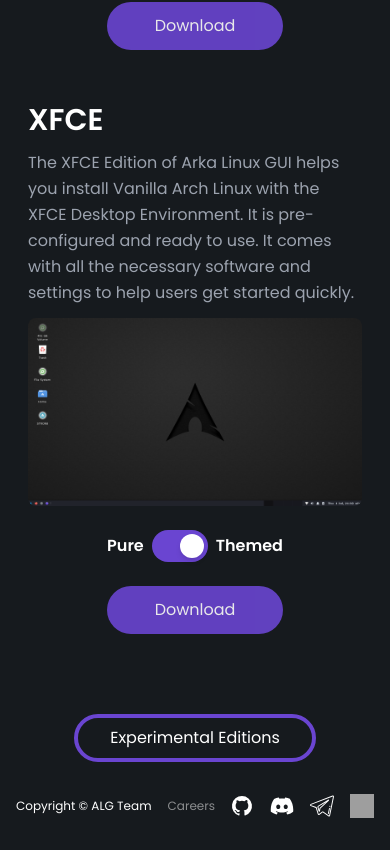
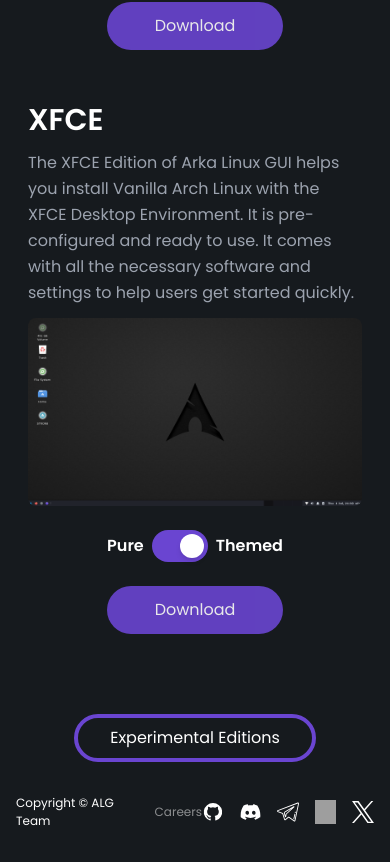
Before and after one commit to harshau007/alg-website, a Next.js app: page /downloads in a window 390 px wide. Shown: the part 2471-3333 px from the top of the page. Built offline with nearby package versions, Linux system fonts and the light colour scheme; grey boxes are pictures that could not be loaded.

Commit message:
Made some changes

```diff
--- a/app/Footer.js
+++ b/app/Footer.js
@@ -50,6 +50,15 @@
               alt="Instagram"
             />
           </a>
+          <a href="https://x.com/arkalinuxgui" target="_blank">
+            <Image
+              src="/X.svg"
+              width={24}
+              height={24}
+              className="w-6 h-6 md:w-7 md:h-7 lg:w-8 lg:h-8"
+              alt="X"
+            />
+          </a>
         </div>
       </div>
     </div>
--- a/app/careers/[jobId]/page.js
+++ b/app/careers/[jobId]/page.js
@@ -1,6 +1,6 @@
 "use client";
 import Link from "next/link";
-import { useEffect, useState } from "react";
+import { useEffect, useRef, useState } from "react";
 import { useSearchParams } from "next/navigation";
 import { getJobById } from "./JobData";
 import HeadCus from "./head";
@@ -11,6 +11,7 @@
   const searchParams = useSearchParams();
   const jobId = searchParams.get("jobId");
   const [job, setJob] = useState(null);
+  const applySectionRef = useRef(null);
 
   useEffect(() => {
     if (jobId) {
@@ -26,6 +27,10 @@
       </div>
     );
   }
+
+  const handleApplyClick = () => {
+    applySectionRef.current.scrollIntoView({ behavior: "smooth" });
+  };
 
   return (
     <>
@@ -48,12 +53,12 @@
                 </span>
               ))}
             </div>
-            <Link
-              href={`mailto:myemail@email.com`}
-              className="inline-block mt-4 py-3 bg-[#6a45d1] rounded-full px-14 hover:bg-[#7554d1] transition duration-300 text-white"
+            <button
+              onClick={handleApplyClick}
+              className="inline-block mt-4 px-12 py-3 bg-[#6a45d1] font-bold rounded-full hover:bg-[#7554d1] transition duration-300 text-white"
             >
               Apply
-            </Link>
+            </button>
           </div>
         </header>
         <main className="py-10 flex-1 w-full">
@@ -97,6 +102,7 @@
                 ))}
               </ul>
               <h2
+                ref={applySectionRef}
                 className="text-4xl font-bold text-white mb-4"
                 style={{ marginTop: "30px" }}
               >
@@ -108,7 +114,7 @@
                   href={`mailto:myemail@email.com`}
                   className="text-[#6a45d1] underline hover:text-[#7554d1] transition duration-300"
                 >
-                  myemail@email.com
+                  arkalinuxgui@email.com
                 </a>{" "}
                 and tell us why you're excited to join ALG! To give the team a
                 better understanding of who you are as a whole person, let us
--- a/app/layout.js
+++ b/app/layout.js
@@ -6,9 +6,13 @@
 import { useEffect, useState } from "react";
 import Loader from "./loader";
 import Layout from "./components/Layout";
-import { usePathname } from "next/navigation";
 
-const poppins = Poppins({ subsets: ["latin"], weight: ["400", "500", "600"] });
+const poppins = Poppins({
+  subsets: ["latin"],
+  weight: ["400", "500", "600"],
+  display: "swap",
+  adjustFontFallback: false,
+});
 
 export default function RootLayout({ children }) {
   const [loading, setLoading] = useState(false);
```
Also changed, not shown: public/X.svg (added).
